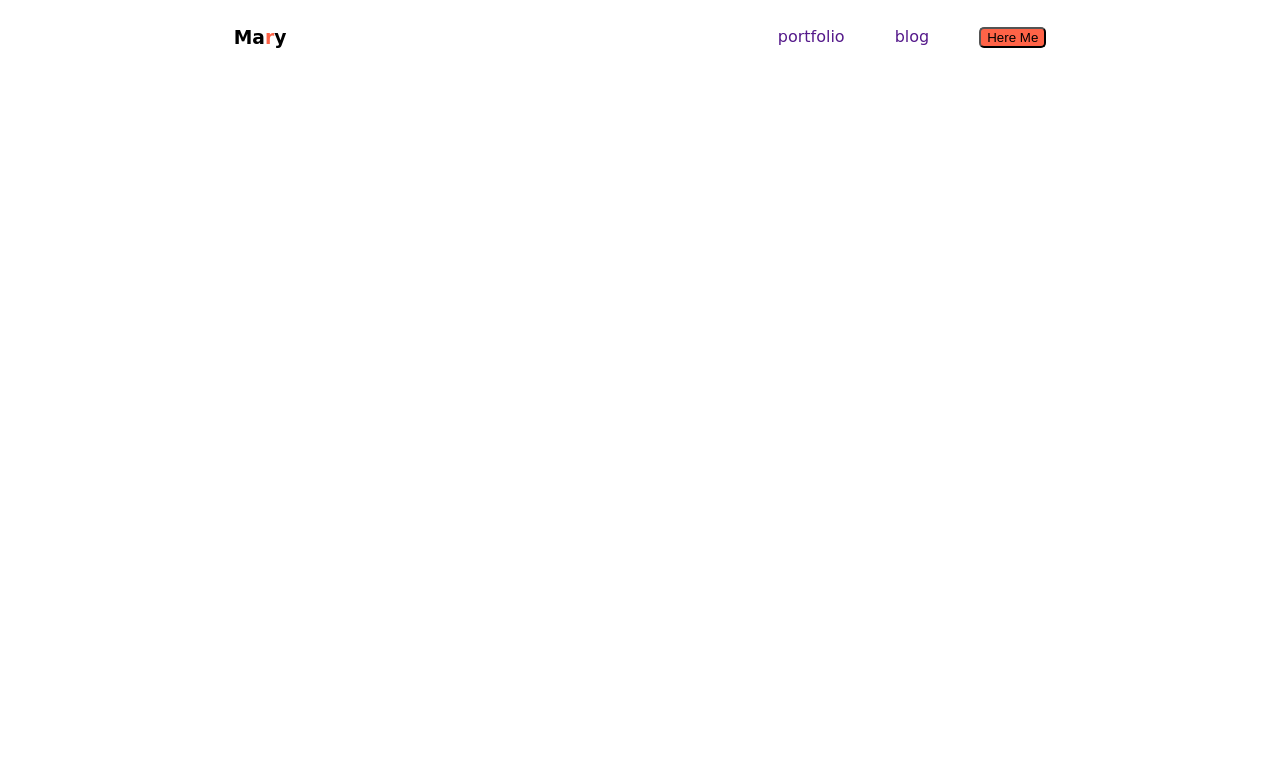
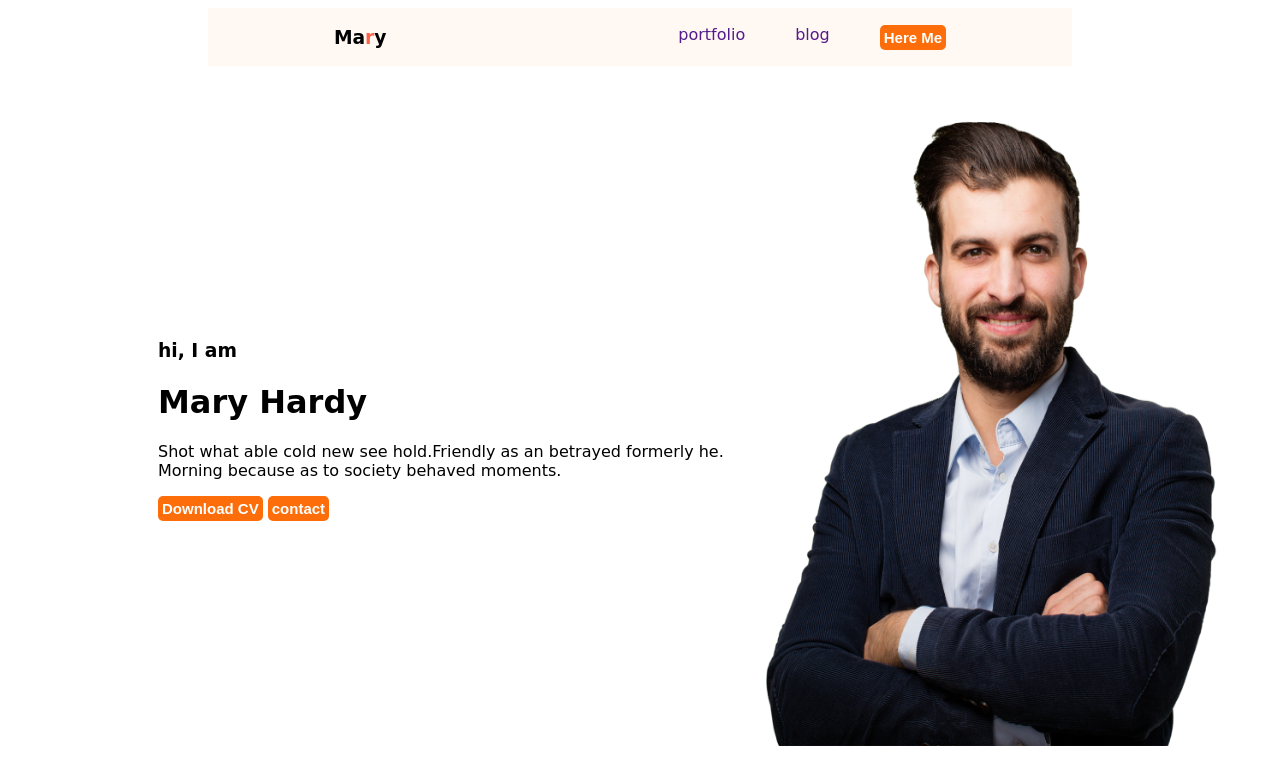
Before and after one commit to Majharul-Islam2121/first-website, a plain HTML site: page index.html in a window 1280 px wide. Drawn offline with Linux system fonts and the light colour scheme.

Commit message:
added banner

```diff
--- a/index.html
+++ b/index.html
@@ -12,8 +12,8 @@
     </style>
 </head>
 <body>
-    <header>
-        <nav>
+    <div>
+        <nav class="header">
             <h3 class="nav-tittle">
                 Ma<span class="font-color">r</span>y
             </h3>
@@ -26,11 +26,18 @@
                 </button>
             </ul>
             </nav>
+<div class="banner">
+    <div>
+    <h3 class="banner-text">hi, I am</h3>
+    <h1>Mary Hardy</h1>
+    <p>Shot what able cold new see hold.Friendly as an betrayed formerly he. <br> Morning because as to society behaved moments.</p>
+<button class="btn-primary">Download CV</button>
+<button class="btn-primary">contact</button>
+</div>
 
+<img class="pic" src="images/hardy.png" alt="">
 
-
-
-
+</div>
     </header>
     <main>
 
--- a/styles/style.css
+++ b/styles/style.css
@@ -3,9 +3,12 @@ body{font-family: 'Caprasimo', cursive;
     font-family: 'Rammetto One', cursive;}
 
 nav{display: flex;justify-content: space-around;align-items: center;
-}
-nav > ul{display: flex;justify-content: space-a;}
+margin: 0 200px;}
+nav > ul{display: flex;}
 nav li{list-style: none;margin-right: 50px;}
 nav a{text-decoration: none;}
 .font-color{color: tomato;}
-.btn-primary{background-color: tomato;border-radius: 5px;}
+.btn-primary{color: white; border: 0px; font-size: 15px;font-weight: bold; background-color: #FD6E0A;border-radius: 5px;padding: 4px;}
+.header{background-color: #FFF8F3;}
+.banner{padding: 30px 30px 30px 150px;display: flex;align-items: center;}
+.pic{width: 500px;height: 650px;}
```
